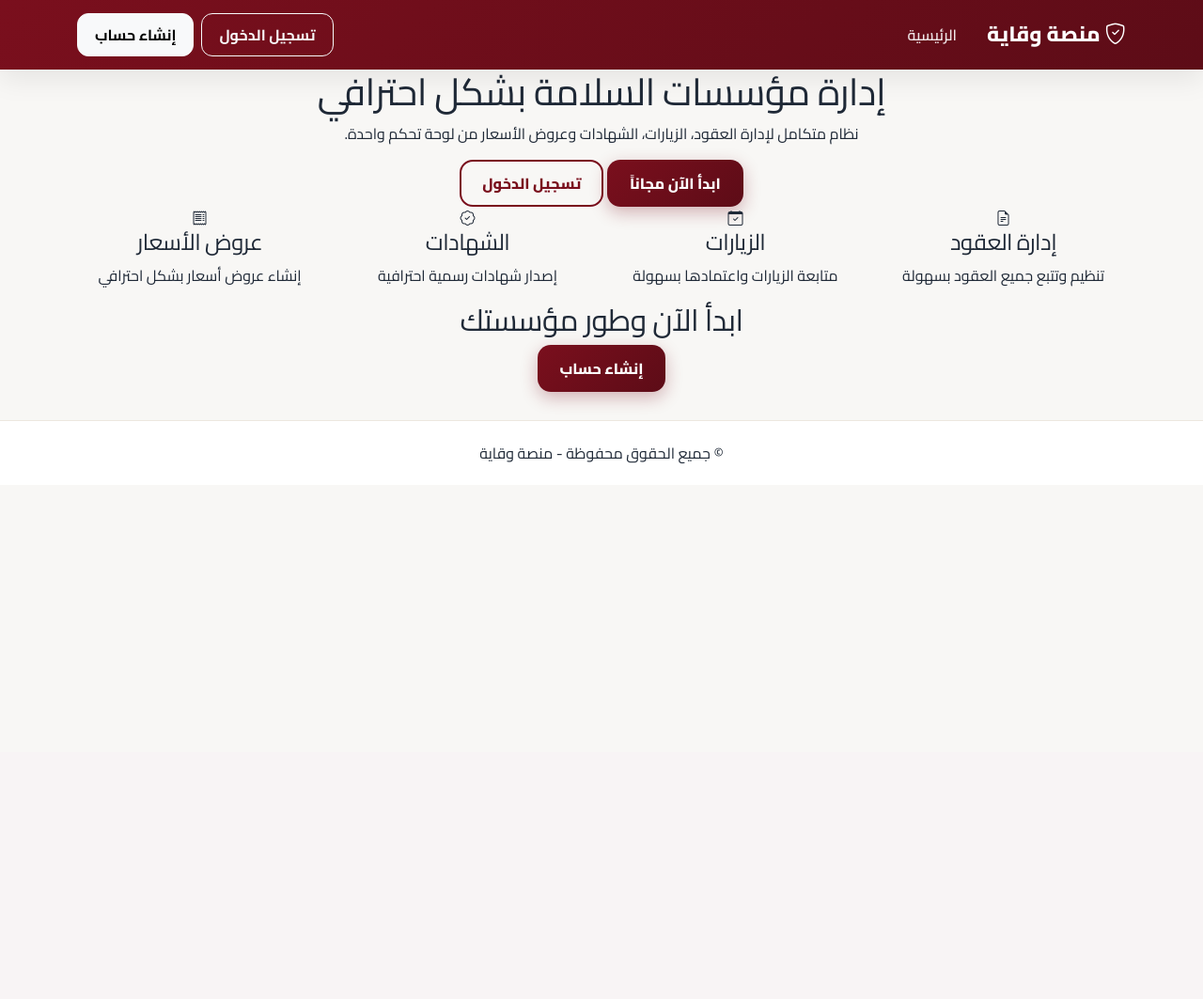
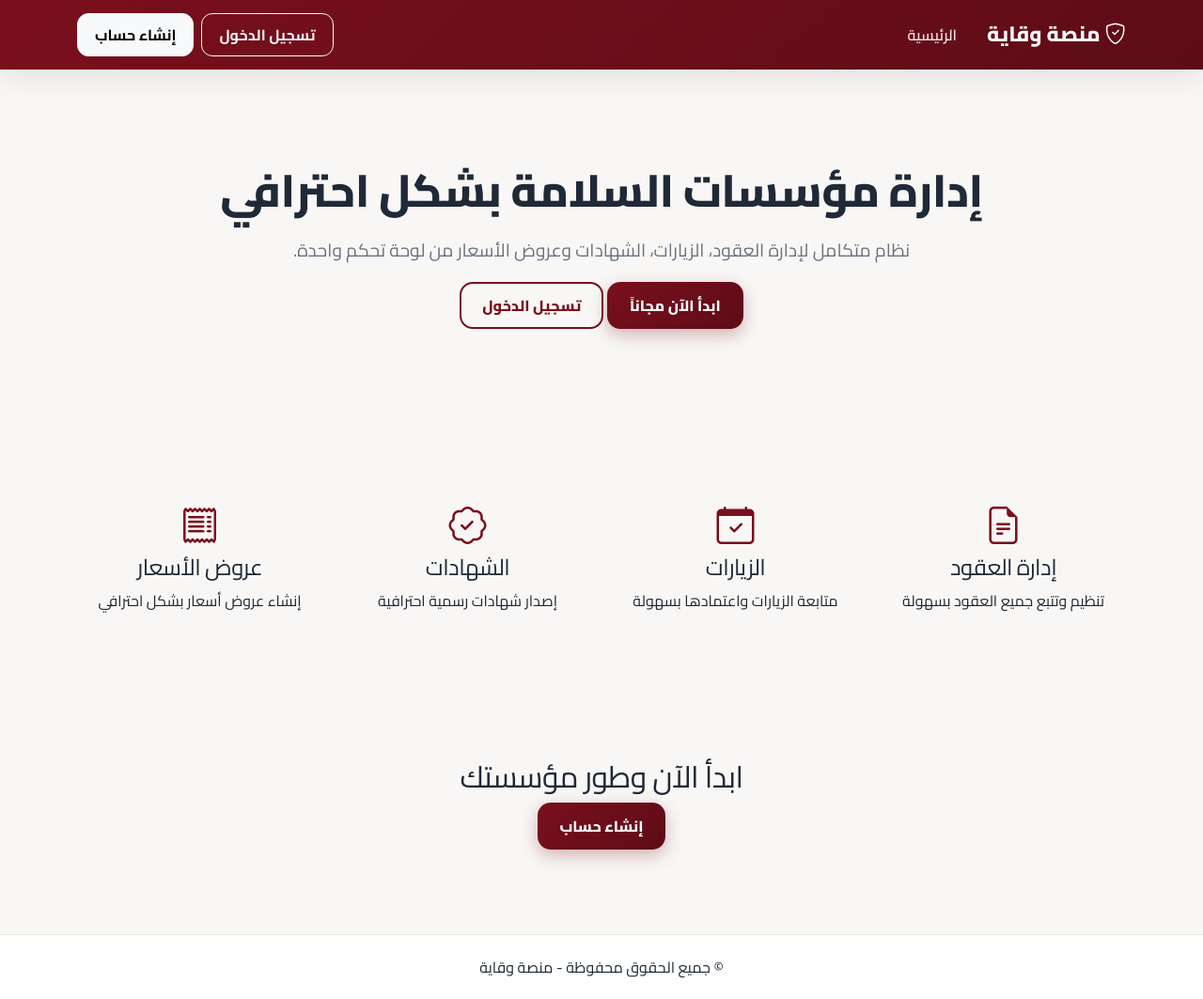
Before and after one commit to azhryb824-sys/wiqaya, a Django app: page / in a window 1280 px wide. Shown: the whole page at 94% size. Before the commit the page ends 493 px from the top, so only its background shows below. Run offline with Django 5.2, Linux system fonts and the light colour scheme.

Commit message:
Update style.css

```diff
--- a/static/css/style.css
+++ b/static/css/style.css
@@ -787,3 +787,34 @@ a {
         font-size: 1.15rem;
     }
 }
+.hero-sa {
+    padding: 100px 0;
+}
+
+.hero-title-sa {
+    font-size: 3rem;
+    font-weight: 800;
+}
+
+.hero-sub-sa {
+    color: #6b7280;
+    font-size: 1.2rem;
+    margin: 20px 0;
+}
+
+.features-sa {
+    padding: 60px 0;
+}
+
+.feature-sa {
+    padding: 20px;
+}
+
+.feature-sa i {
+    font-size: 40px;
+    color: #7a0f1d;
+}
+
+.cta-sa {
+    padding: 60px 0;
+}
```
